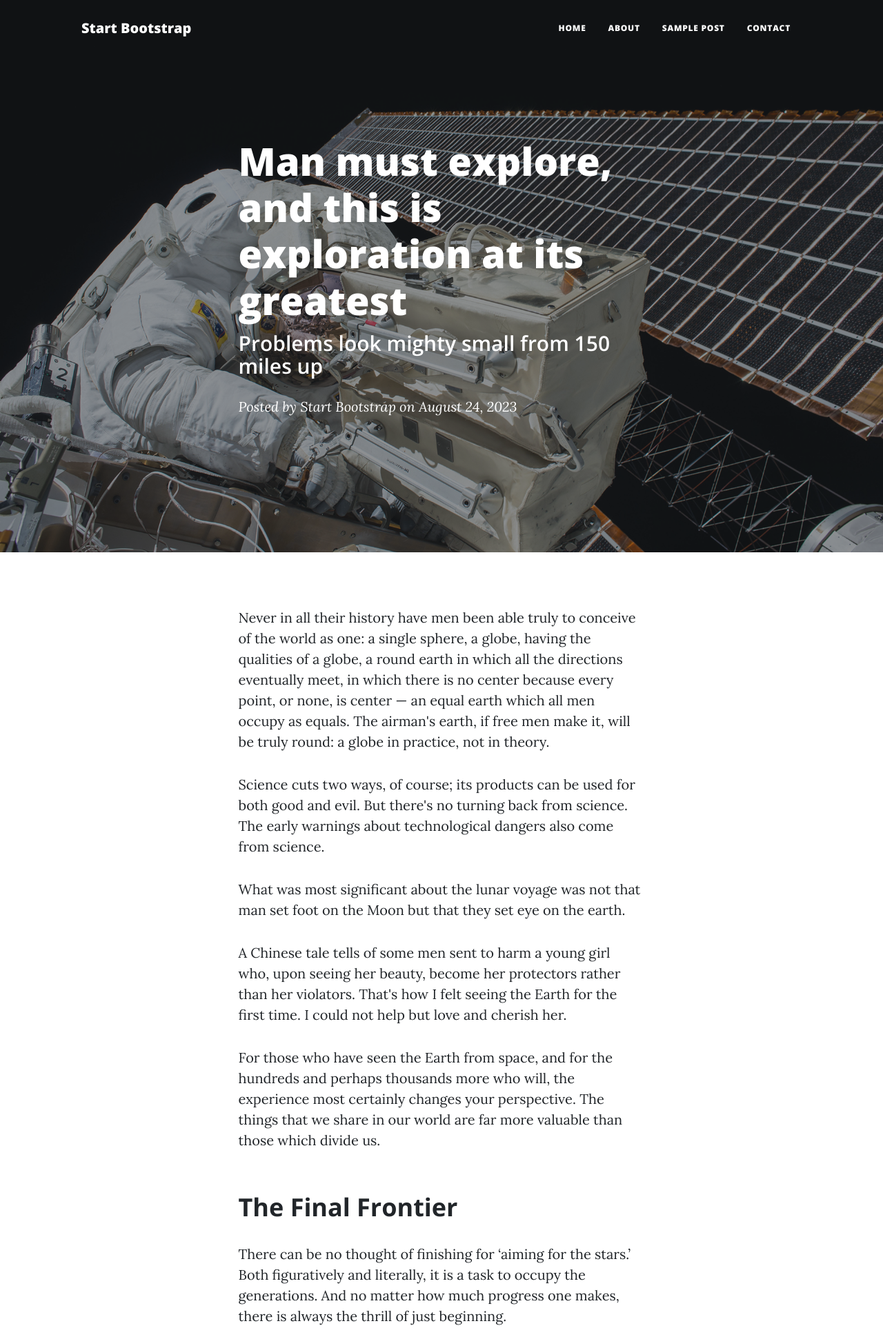
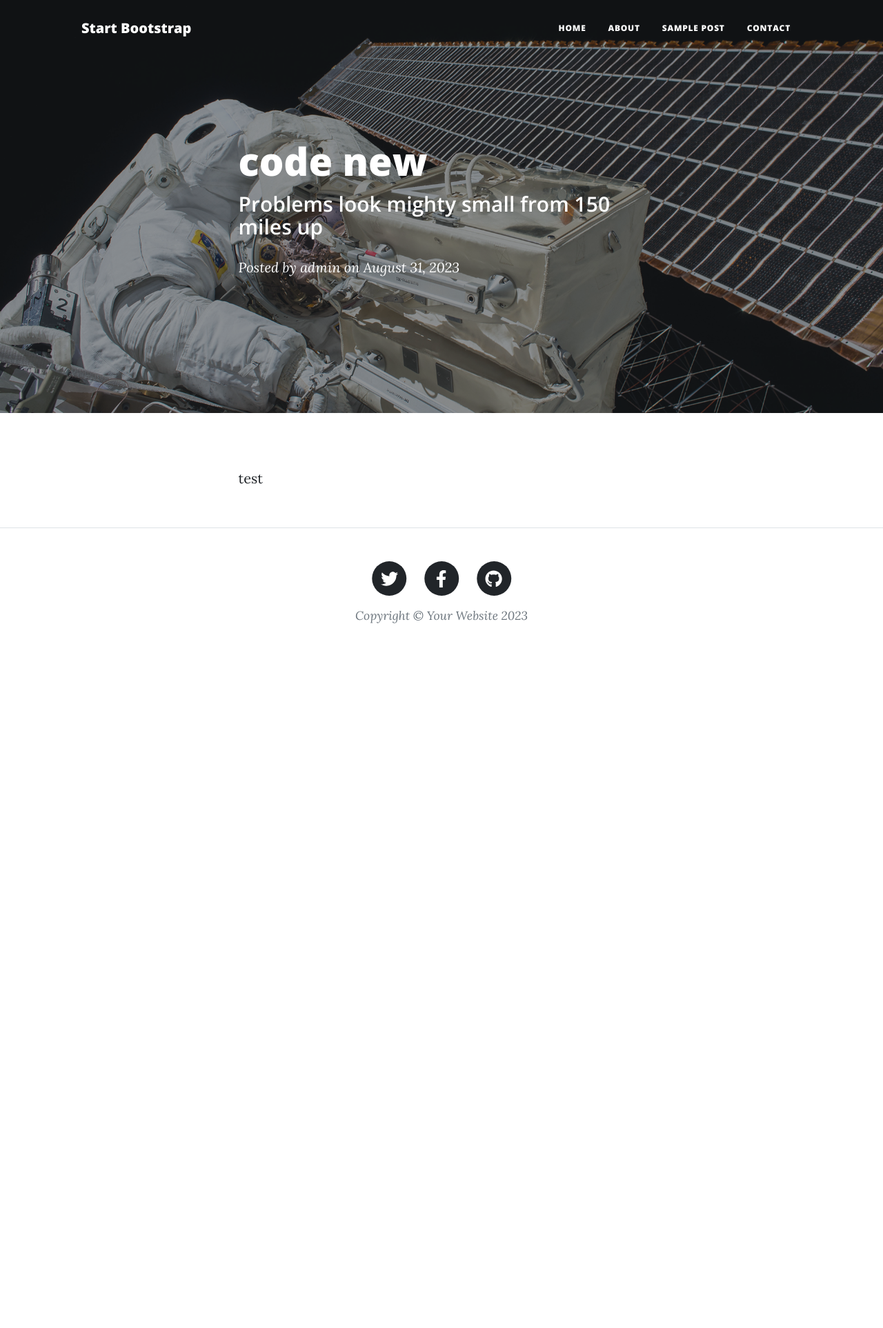
Before and after one commit to TahaAlothman/DjBlog, a Django app: page /blog/4 in a window 1280 px wide. Shown: the top 1926 px of the page at 69% size. After the commit the page ends 904 px from the top, so only its background shows below. Run offline with Django 4.2, Linux system fonts and the light colour scheme; data comes from the database, SQL or seed files in the repository; parts of the project's set-up code (start-up, migrations or seed data) failed here and were passed over; some libraries are stand-ins or nearby versions.

Commit message:
add post details template

```diff
--- a/posts/templates/posts/post_detail.html
+++ b/posts/templates/posts/post_detail.html
@@ -1,3 +1,4 @@
+{% load static %}
 <!DOCTYPE html>
 <html lang="en">
     <head>
@@ -13,7 +14,7 @@
         <link href="https://fonts.googleapis.com/css?family=Lora:400,700,400italic,700italic" rel="stylesheet" type="text/css" />
         <link href="https://fonts.googleapis.com/css?family=Open+Sans:300italic,400italic,600italic,700italic,800italic,400,300,600,700,800" rel="stylesheet" type="text/css" />
         <!-- Core theme CSS (includes Bootstrap)-->
-        <link href="css/styles.css" rel="stylesheet" />
+        <link href="{% static 'css/styles.css' %}" rel="stylesheet" />
     </head>
     <body>
         <!-- Navigation-->
@@ -35,17 +36,17 @@
             </div>
         </nav>
         <!-- Page Header-->
-        <header class="masthead" style="background-image: url('assets/img/post-bg.jpg')">
+        <header class="masthead" style="background-image: url('{% static 'assets/img/post-bg.jpg' %}')">
             <div class="container position-relative px-4 px-lg-5">
                 <div class="row gx-4 gx-lg-5 justify-content-center">
                     <div class="col-md-10 col-lg-8 col-xl-7">
                         <div class="post-heading">
-                            <h1>Man must explore, and this is exploration at its greatest</h1>
+                            <h1>{{post}}</h1>
                             <h2 class="subheading">Problems look mighty small from 150 miles up</h2>
                             <span class="meta">
                                 Posted by
-                                <a href="#!">Start Bootstrap</a>
-                                on August 24, 2023
+                                <a href="#!">{{post.author}}</a>
+                                on {{post.publish_date|date:"F t, o"}}
                             </span>
                         </div>
                     </div>
@@ -57,28 +58,7 @@
             <div class="container px-4 px-lg-5">
                 <div class="row gx-4 gx-lg-5 justify-content-center">
                     <div class="col-md-10 col-lg-8 col-xl-7">
-                        <p>Never in all their history have men been able truly to conceive of the world as one: a single sphere, a globe, having the qualities of a globe, a round earth in which all the directions eventually meet, in which there is no center because every point, or none, is center — an equal earth which all men occupy as equals. The airman's earth, if free men make it, will be truly round: a globe in practice, not in theory.</p>
-                        <p>Science cuts two ways, of course; its products can be used for both good and evil. But there's no turning back from science. The early warnings about technological dangers also come from science.</p>
-                        <p>What was most significant about the lunar voyage was not that man set foot on the Moon but that they set eye on the earth.</p>
-                        <p>A Chinese tale tells of some men sent to harm a young girl who, upon seeing her beauty, become her protectors rather than her violators. That's how I felt seeing the Earth for the first time. I could not help but love and cherish her.</p>
-                        <p>For those who have seen the Earth from space, and for the hundreds and perhaps thousands more who will, the experience most certainly changes your perspective. The things that we share in our world are far more valuable than those which divide us.</p>
-                        <h2 class="section-heading">The Final Frontier</h2>
-                        <p>There can be no thought of finishing for ‘aiming for the stars.’ Both figuratively and literally, it is a task to occupy the generations. And no matter how much progress one makes, there is always the thrill of just beginning.</p>
-                        <p>There can be no thought of finishing for ‘aiming for the stars.’ Both figuratively and literally, it is a task to occupy the generations. And no matter how much progress one makes, there is always the thrill of just beginning.</p>
-                        <blockquote class="blockquote">The dreams of yesterday are the hopes of today and the reality of tomorrow. Science has not yet mastered prophecy. We predict too much for the next year and yet far too little for the next ten.</blockquote>
-                        <p>Spaceflights cannot be stopped. This is not the work of any one man or even a group of men. It is a historical process which mankind is carrying out in accordance with the natural laws of human development.</p>
-                        <h2 class="section-heading">Reaching for the Stars</h2>
-                        <p>As we got further and further away, it [the Earth] diminished in size. Finally it shrank to the size of a marble, the most beautiful you can imagine. That beautiful, warm, living object looked so fragile, so delicate, that if you touched it with a finger it would crumble and fall apart. Seeing this has to change a man.</p>
-                        <a href="#!"><img class="img-fluid" src="assets/img/post-sample-image.jpg" alt="..." /></a>
-                        <span class="caption text-muted">To go places and do things that have never been done before – that’s what living is all about.</span>
-                        <p>Space, the final frontier. These are the voyages of the Starship Enterprise. Its five-year mission: to explore strange new worlds, to seek out new life and new civilizations, to boldly go where no man has gone before.</p>
-                        <p>As I stand out here in the wonders of the unknown at Hadley, I sort of realize there’s a fundamental truth to our nature, Man must explore, and this is exploration at its greatest.</p>
-                        <p>
-                            Placeholder text by
-                            <a href="http://spaceipsum.com/">Space Ipsum</a>
-                            &middot; Images by
-                            <a href="https://www.flickr.com/photos/nasacommons/">NASA on The Commons</a>
-                        </p>
+                        <p>{{post.content}} </p>
                     </div>
                 </div>
             </div>
@@ -122,6 +102,6 @@
         <!-- Bootstrap core JS-->
         <script src="https://cdn.jsdelivr.net/npm/bootstrap@5.2.3/dist/js/bootstrap.bundle.min.js"></script>
         <!-- Core theme JS-->
-        <script src="js/scripts.js"></script>
+        <script src="{% static 'js/scripts.js' %}"></script>
     </body>
 </html>
```
